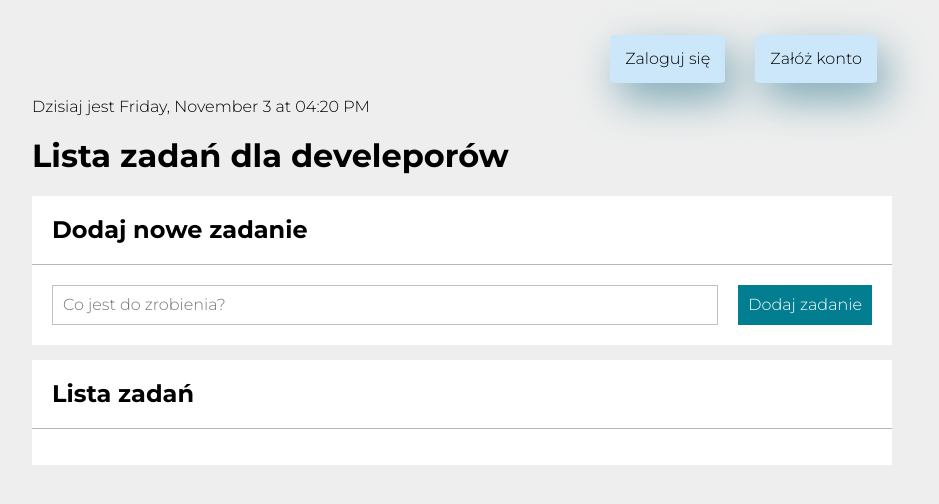
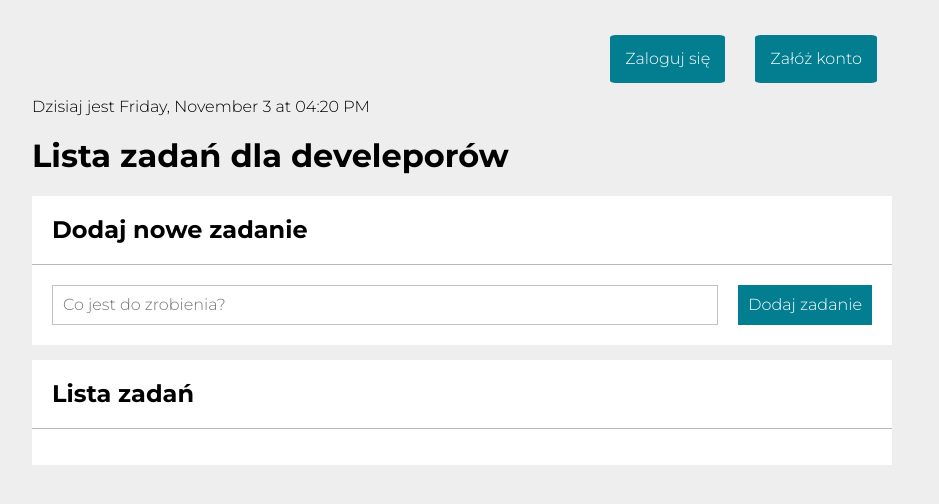
Before and after one commit to Moni-hom/project-solvro, a React (Create React App) app: page / in a window 1280 px wide. Shown: the top 504 px of the page, without its empty margins (178-1117 px from the left). Built offline with nearby package versions, Linux system fonts and the light colour scheme.

Commit message:
adding style to login buttons

```diff
--- a/src/Log/style.css
+++ b/src/Log/style.css
@@ -12,13 +12,11 @@
 }
 
 .buttonLog__button {
-  background-color: rgb(204, 231, 250);
+  background-color: hwb(188 1% 43%);
+  color: white;
   margin: 15px;
   padding: 15px;
   cursor: pointer;
   border: none;
   border-radius: 5%;
-  -webkit-box-shadow: 9px 16px 42px 0px rgba(122, 167, 181, 1);
-  -moz-box-shadow: 9px 16px 42px 0px rgba(122, 167, 181, 1);
-  box-shadow: 9px 16px 42px 0px rgba(122, 167, 181, 1);
 }
```
